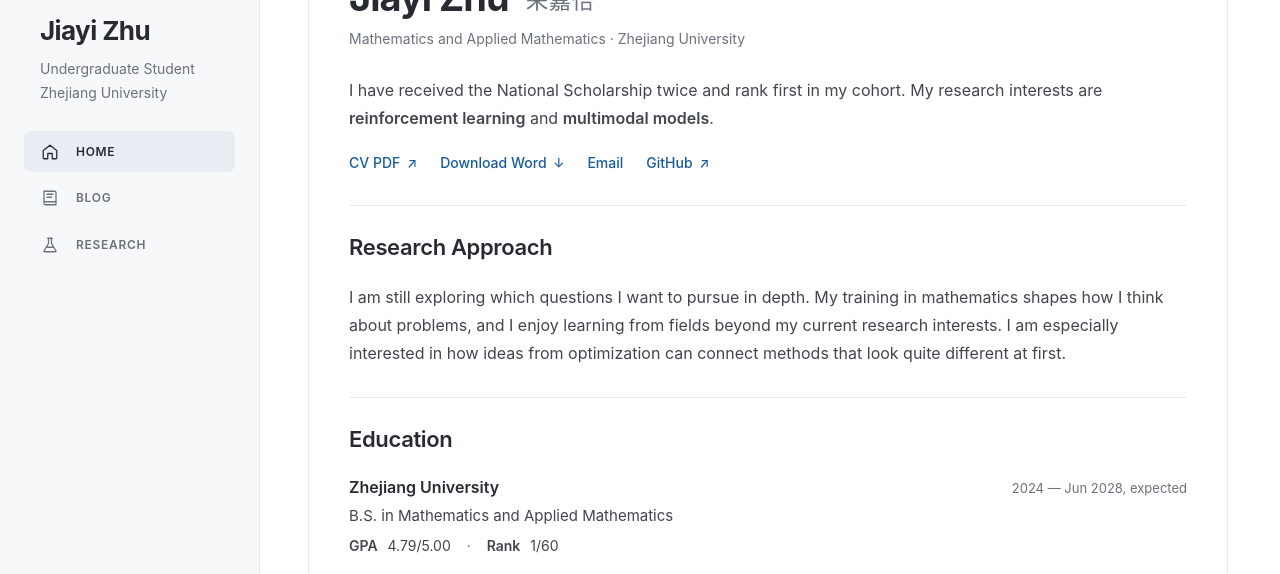
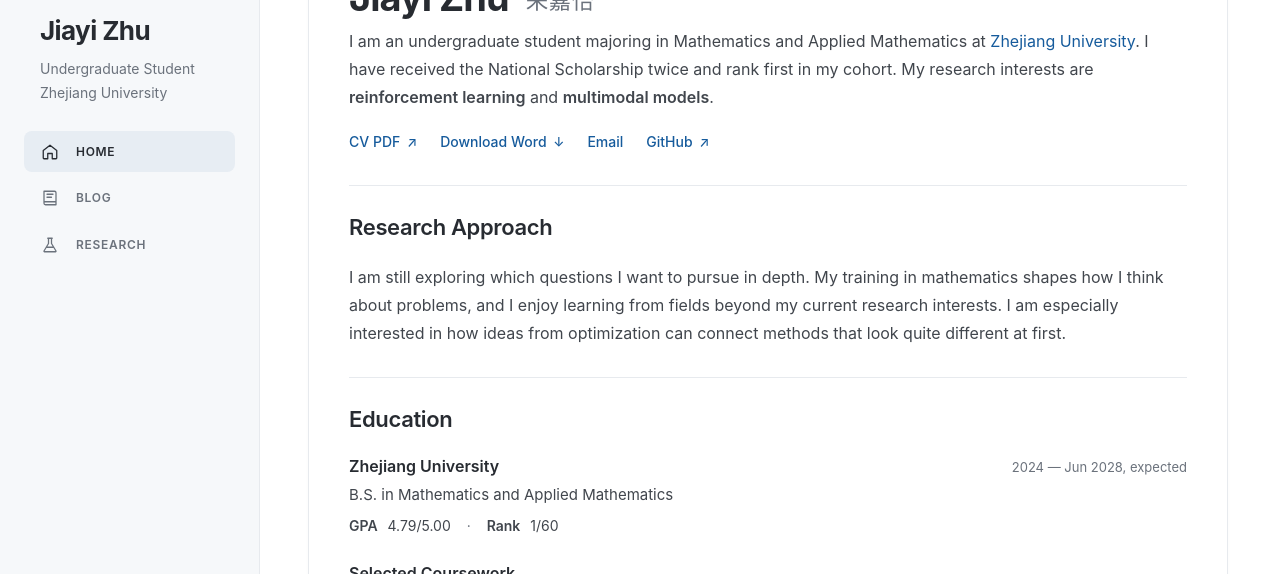
Before and after one commit to lomuspg/lomuspg.github.io, a plain HTML site: page index.html in a window 1280 px wide. Shown: the part 136-710 px from the top of the page. Drawn offline with Linux system fonts and the light colour scheme.

Commit message:
Use Jiayi's revised homepage introduction

```diff
--- a/index.html
+++ b/index.html
@@ -66,8 +66,7 @@
       <article class="profile-card">
         <section class="about-section" id="about" aria-labelledby="profile-name">
           <h1 id="profile-name">Jiayi Zhu <span class="chinese-name" lang="zh-CN">朱嘉怡</span></h1>
-          <p class="profile-role">Mathematics and Applied Mathematics · Zhejiang University</p>
-          <p>I have received the National Scholarship twice and rank first in my cohort. My research interests are <strong>reinforcement learning</strong> and <strong>multimodal models</strong>.</p>
+          <p>I am an undergraduate student majoring in Mathematics and Applied Mathematics at <a href="https://www.zju.edu.cn/english/" target="_blank" rel="noopener noreferrer">Zhejiang University</a>. I have received the National Scholarship twice and rank first in my cohort. My research interests are <strong>reinforcement learning</strong> and <strong>multimodal models</strong>.</p>
           <div class="quick-links" aria-label="Profile links">
             <a href="/cv/Jiayi_Zhu_Academic_CV.pdf" target="_blank" rel="noopener noreferrer">CV PDF <span aria-hidden="true">↗</span></a>
             <a href="/cv/Jiayi_Zhu_Academic_CV.docx" download>Download Word <span aria-hidden="true">↓</span></a>
```
